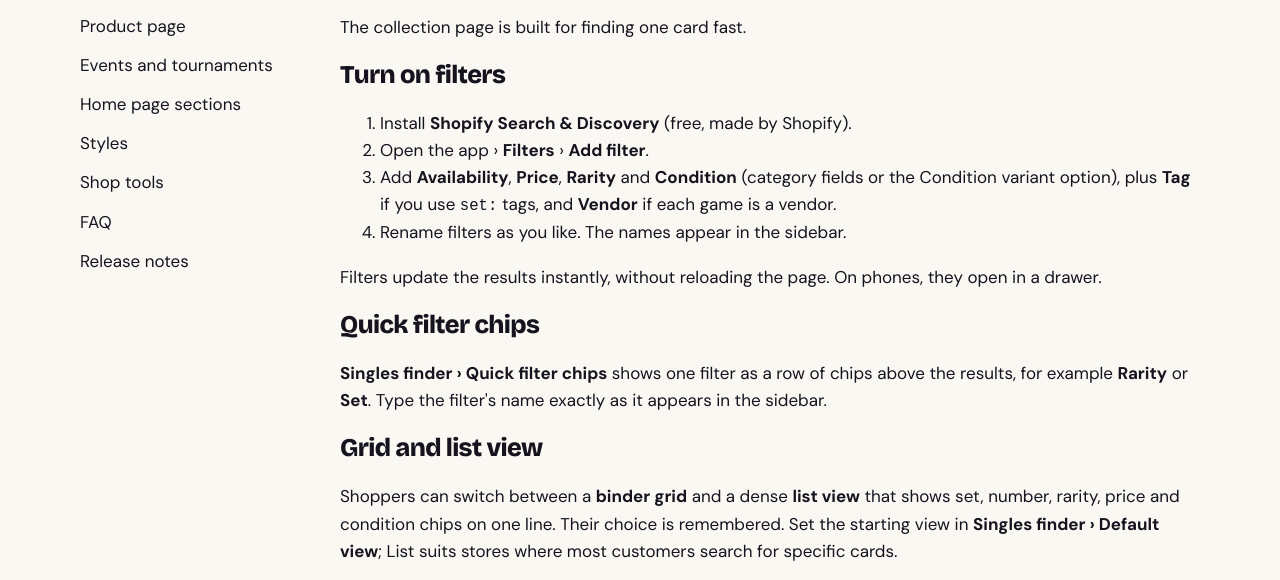
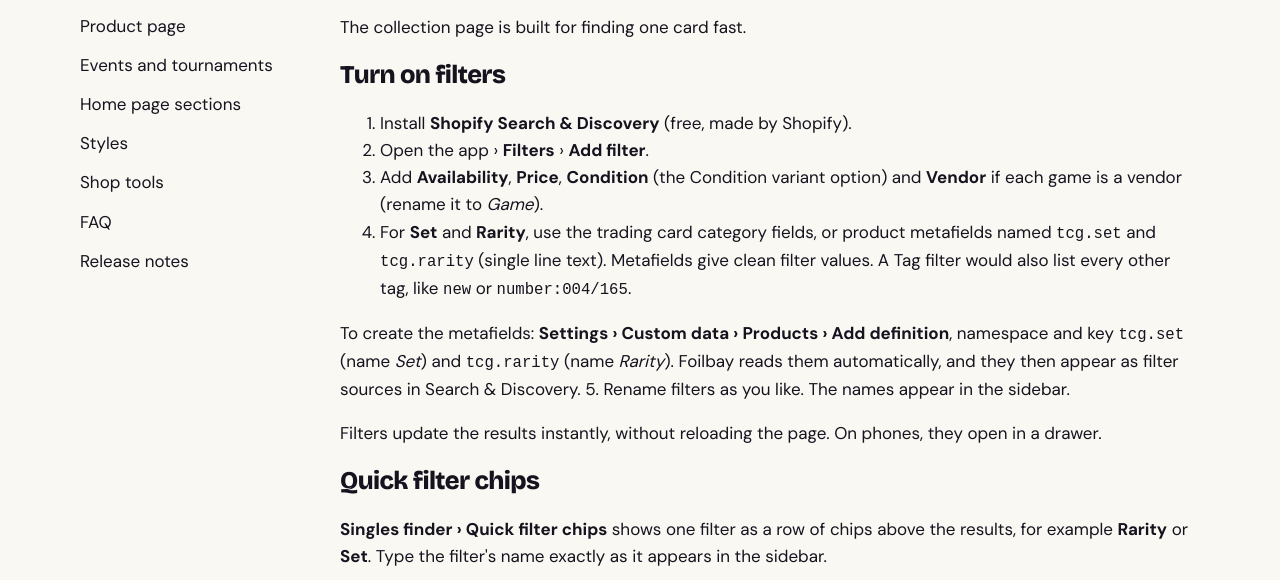
Before and after one commit to chrispstreeter-max/foilbay, a plain HTML site: page docs/singles-finder.html in a window 1280 px wide. Shown: the part 220-800 px from the top of the page. Drawn offline with nearby package versions, Linux system fonts and the light colour scheme.

Commit message:
Docs: filters with tcg metafields

```diff
--- a/docs/singles-finder.html
+++ b/docs/singles-finder.html
@@ -35,9 +35,11 @@ footer { border-top: 1px solid var(--line); padding: 28px 0; color: var(--muted)
 <ol>
 <li>Install <strong>Shopify Search &amp; Discovery</strong> (free, made by Shopify).</li>
 <li>Open the app › <strong>Filters</strong> › <strong>Add filter</strong>.</li>
-<li>Add <strong>Availability</strong>, <strong>Price</strong>, <strong>Rarity</strong> and <strong>Condition</strong> (category fields or the Condition variant option), plus <strong>Tag</strong> if you use <code>set:</code> tags, and <strong>Vendor</strong> if each game is a vendor.</li>
-<li>Rename filters as you like. The names appear in the sidebar.</li>
+<li>Add <strong>Availability</strong>, <strong>Price</strong>, <strong>Condition</strong> (the Condition variant option) and <strong>Vendor</strong> if each game is a vendor (rename it to <em>Game</em>).</li>
+<li>For <strong>Set</strong> and <strong>Rarity</strong>, use the trading card category fields, or product metafields named <code>tcg.set</code> and <code>tcg.rarity</code> (single line text). Metafields give clean filter values. A Tag filter would also list every other tag, like <code>new</code> or <code>number:004/165</code>.</li>
 </ol>
+<p>To create the metafields: <strong>Settings › Custom data › Products › Add definition</strong>, namespace and key <code>tcg.set</code> (name <em>Set</em>) and <code>tcg.rarity</code> (name <em>Rarity</em>). Foilbay reads them automatically, and they then appear as filter sources in Search &amp; Discovery.
+5. Rename filters as you like. The names appear in the sidebar.</p>
 <p>Filters update the results instantly, without reloading the page. On phones, they open in a drawer.</p>
 <h2>Quick filter chips</h2>
 <p><strong>Singles finder › Quick filter chips</strong> shows one filter as a row of chips above the results, for example <strong>Rarity</strong> or <strong>Set</strong>. Type the filter&#39;s name exactly as it appears in the sidebar.</p>
```
Also changed, not shown: demo-images/box-emberfall.png (deleted), demo-images/box-into-the-wood.png (deleted), demo-images/box-shattered-crown.png (deleted), demo-images/card-archmage-sol.png (deleted), demo-images/card-duskwing.png (deleted), demo-images/card-emberlynx.png (deleted), demo-images/card-glimmerfin.png (deleted), demo-images/card-iron-sentinel.png (deleted), demo-images/card-lantern-fox.png (deleted), demo-images/card-mossling.png (deleted), demo-images/card-paper-knight.png (deleted), demo-images/card-storm-herald.png (deleted), demo-images/card-tidewhisk.png (deleted), demo-images/card-verdant-oath.png (deleted), 4 more files.
